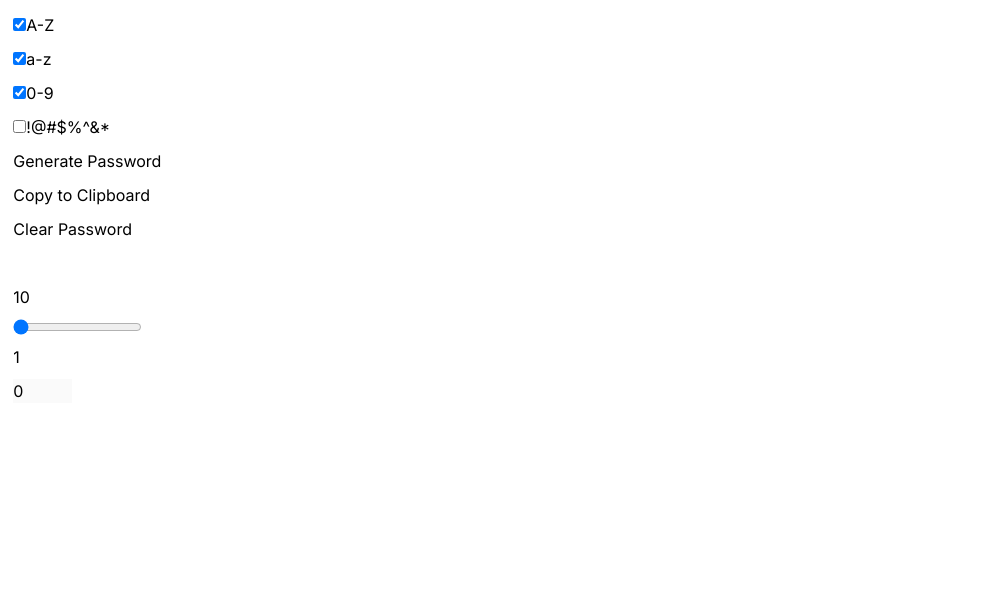
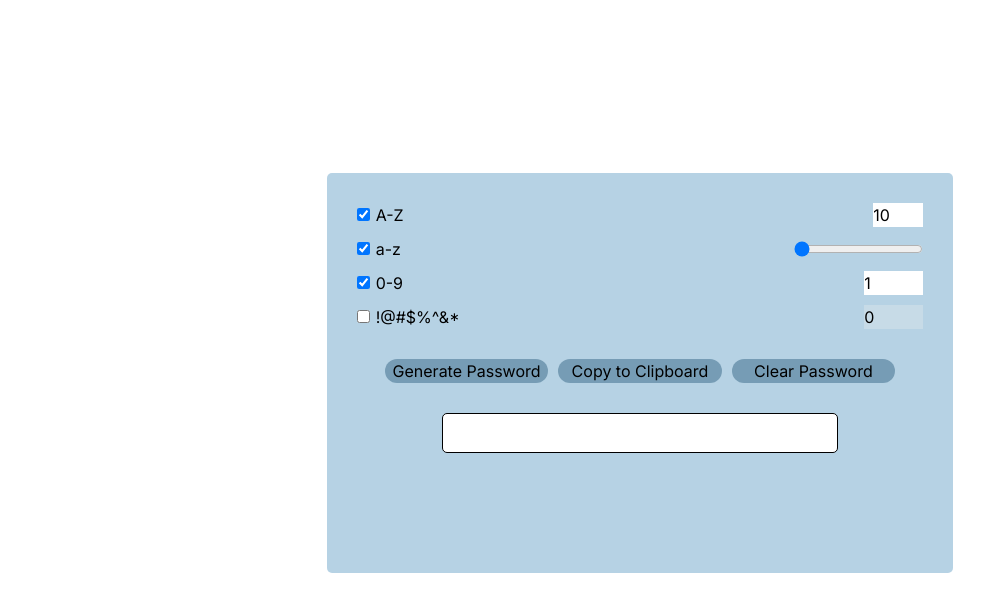
Before and after one commit to ali2538/pass-reagen, a Next.js app in the folder rea-passgen/: page / in a window 1280 px wide. Shown: the top 612 px of the page, without its empty margins (0-1003 px from the left). Built offline with nearby package versions, Linux system fonts and the light colour scheme.

Commit message:
functionality completed and added css

```diff
--- a/rea-passgen/app/(home)/components/Button.js
+++ b/rea-passgen/app/(home)/components/Button.js
@@ -1,5 +1,11 @@
 export default function Button(props) {
-    return (
-        <button disabled={props.disabled} onClick={e => props.onClick(e)}>{props.title}</button>
-    )
+  return (
+    <button
+      className={props.className}
+      disabled={props.disabled}
+      onClick={(e) => props.onClick(e)}
+    >
+      {props.title}
+    </button>
+  );
 }
--- a/rea-passgen/app/(home)/components/Form.js
+++ b/rea-passgen/app/(home)/components/Form.js
@@ -151,66 +151,43 @@ export default function Form() {
 
   return (
     <form className={styles.mainForm}>
+      <div className={styles.optionCountRow}>
         <div>
           <CheckBox
             checked={uppercaseSelected}
             id="uppercaseOption"
             onChange={toggleOption}
           />
-        <Label text="A-Z" htmlFor="uppercaseOption" />
+          <Label
+            className={styles.optionLabels}
+            text="A-Z"
+            htmlFor="uppercaseOption"
+          />
         </div>
+        <div>
+          <NumberAdjust
+            min={minPasswordLength}
+            max={maxPasswordLength}
+            value={passwordLength}
+            id="password-length-number"
+            onChange={passwordLengthChanged}
+            className={styles.numberAdjust}
+          />
+        </div>
+      </div>
+      <div className={styles.optionCountRow}>
         <div>
           <CheckBox
             checked={lowercaseSelected}
             id="lowercaseOption"
             onChange={toggleOption}
           />
-        <Label text="a-z" htmlFor="lowercaseOption" />
+          <Label
+            className={styles.optionLabels}
+            text="a-z"
+            htmlFor="lowercaseOption"
+          />
         </div>
-      <div>
-        <CheckBox
-          checked={digitsSelected}
-          id="digitsOption"
-          onChange={toggleOption}
-        />
-        <Label text="0-9" htmlFor="digitsOption" />
-      </div>
-      <div>
-        <CheckBox
-          checked={specialCharsSelected}
-          id="specialCharOptions"
-          onChange={toggleOption}
-        />
-        <Label text="!@#$%^&*" htmlFor="specialCharOptions" />
-      </div>
-      <Button
-        title={
-          passwordAlreadyGenerated ? "Regenerate Password" : "Generate Password"
-        }
-        onClick={generatePassword}
-      />
-      <Button
-        title="Copy to Clipboard"
-        onClick={handleCopyBtnClick}
-        disabled={passwordAlreadyGenerated ? "" : "disabled"}
-      />
-      <Button
-        title="Clear Password"
-        onClick={clearGeneratedPassword}
-        disabled={passwordAlreadyGenerated ? "" : "disabled"}
-      />
-      <TextBox
-        id="generatedPassword"
-        defaultValue={password}
-        readOnly="readonly"
-      />
-      <NumberAdjust
-        min={minPasswordLength}
-        max={maxPasswordLength}
-        value={passwordLength}
-        id="password-length-number"
-        onChange={passwordLengthChanged}
-      />
         <Slider
           min={minPasswordLength}
           max={maxPasswordLength}
@@ -218,6 +195,20 @@ export default function Form() {
           id="password-length-slider"
           onChange={passwordLengthChanged}
         />
+      </div>
+      <div className={styles.optionCountRow}>
+        <div>
+          <CheckBox
+            checked={digitsSelected}
+            id="digitsOption"
+            onChange={toggleOption}
+          />
+          <Label
+            className={styles.optionLabels}
+            text="0-9"
+            htmlFor="digitsOption"
+          />
+        </div>
         <NumberAdjust
           min="1"
           max={passwordLength - minNumberOfLetters - numberOfSpecialChars}
@@ -226,6 +217,20 @@ export default function Form() {
           id="digits-count"
           onChange={numberOfDigitsChanged}
         />
+      </div>
+      <div className={styles.optionCountRow}>
+        <div>
+          <CheckBox
+            checked={specialCharsSelected}
+            id="specialCharOptions"
+            onChange={toggleOption}
+          />
+          <Label
+            className={styles.optionLabels}
+            text="!@#$%^&*"
+            htmlFor="specialCharOptions"
+          />
+        </div>
         <NumberAdjust
           min="0"
           max={passwordLength - minNumberOfLetters - numberOfDigits}
@@ -234,6 +239,37 @@ export default function Form() {
           id="spec-char-count"
           onChange={numberOfSpecialCharsChanged}
         />
+      </div>
+      <div className={styles.buttonRow}>
+        <Button
+          title={
+            passwordAlreadyGenerated
+              ? "Regenerate Password"
+              : "Generate Password"
+          }
+          onClick={generatePassword}
+          className={styles.buttonItem}
+        />
+        <Button
+          title="Copy to Clipboard"
+          onClick={handleCopyBtnClick}
+          disabled={passwordAlreadyGenerated ? "" : "disabled"}
+          className={styles.buttonItem}
+        />
+        <Button
+          title="Clear Password"
+          onClick={clearGeneratedPassword}
+          disabled={passwordAlreadyGenerated ? "" : "disabled"}
+          className={styles.buttonItem}
+        />
+      </div>
+      <TextBox
+        id="generatedPassword"
+        defaultValue={password}
+        readOnly="readonly"
+        className={styles.textBox}
+      />
+
       <br />
     </form>
   );
--- a/rea-passgen/app/(home)/components/Form.module.css
+++ b/rea-passgen/app/(home)/components/Form.module.css
@@ -1,5 +1,5 @@
 .mainForm {
-    width: 60vw;
+    width: 50%;
     height: 50vh;
     display: flex;
     flex-flow: column wrap;
@@ -7,4 +7,56 @@
     align-items: flex-start;
     align-content: flex-start;
     gap: 10px;
+    margin: auto;
+    margin-top: 20dvh;
+    background-color: rgba(111, 166, 201, 0.5);
+    padding: 30px;
+    border-radius: 5px;
+    box-shadow: ivory;
 }
+
+.optionCountRow {
+    width: 100%;
+    display: flex;
+    flex-flow: row nowrap;
+    justify-content: space-between;
+}
+
+.numberAdjust {
+    width: 50px;
+}
+
+.optionLabels{
+    margin-left: 6px;
+}
+
+.buttonRow {
+    margin: 20px auto;
+    width: 90%;
+    display: flex;
+    flex-flow: row nowrap;
+    justify-content: space-between;
+}
+.textBox {
+    width: 70%;
+    margin: 0 auto;
+    border: 1px solid #000;
+border-radius: 5px;
+height: 40px;
+line-height: normal;
+color: #282828;
+display: block;
+/* width: 50%; */
+box-sizing: border-box;
+user-select: auto;
+font-size: 16px;
+padding: 0 6px;
+padding-left: 12px;
+
+}
+
+.buttonItem {
+    width: 32%;
+    background-color: rgba(92, 134, 162, 0.7);
+    border-radius: 20px;
+}
--- a/rea-passgen/app/(home)/components/Label.js
+++ b/rea-passgen/app/(home)/components/Label.js
@@ -1,8 +1,7 @@
-
 export default function Label(props) {
-    return (
-        <label htmlFor={props.htmlFor}>
-            {props.text}
-        </label>
-    )
+  return (
+    <label className={props.className} htmlFor={props.htmlFor}>
+      {props.text}
+    </label>
+  );
 }
--- a/rea-passgen/app/(home)/components/NumberAdjust.js
+++ b/rea-passgen/app/(home)/components/NumberAdjust.js
@@ -1,5 +1,4 @@
 export default function NumberAdjust(props) {
-
   return (
     <input
       type="number"
@@ -7,7 +6,9 @@ export default function NumberAdjust(props) {
       max={props.max}
       id={props.id}
       value={props.value}
-            onChange={e => props.onChange(e)}
-            disabled={props.disabled} />
-    )
+      onChange={(e) => props.onChange(e)}
+      disabled={props.disabled}
+      className={props.className}
+    />
+  );
 }
--- a/rea-passgen/app/(home)/components/TextBox.js
+++ b/rea-passgen/app/(home)/components/TextBox.js
@@ -5,6 +5,7 @@ export default function TextBox(props) {
       id={props.id}
       defaultValue={props.defaultValue}
       readOnly={props.readOnly}
+      className={props.className}
     />
   );
 }
```
Also changed, not shown: 1 other file (tests, documents, lock files or other folders). Lines whose indentation alone changed are shown as unchanged.
